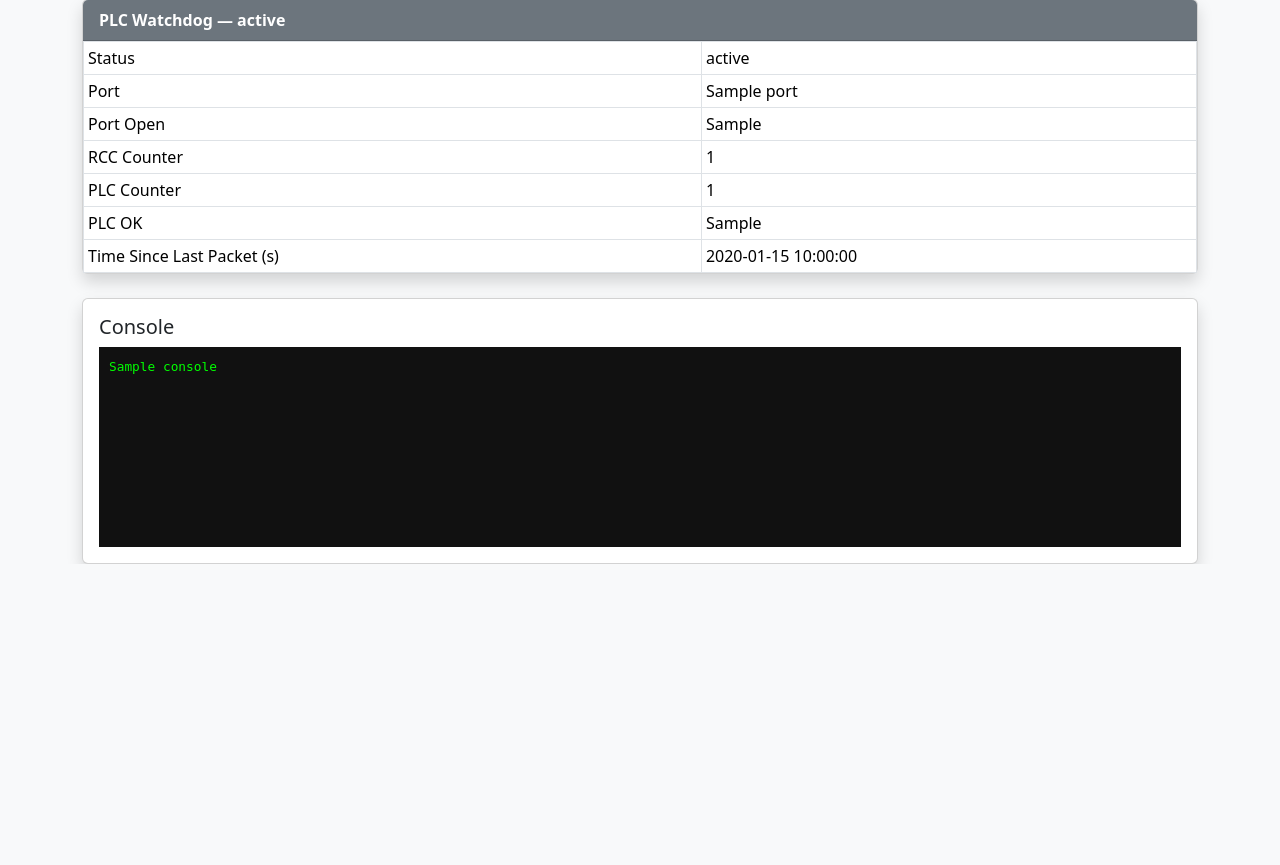
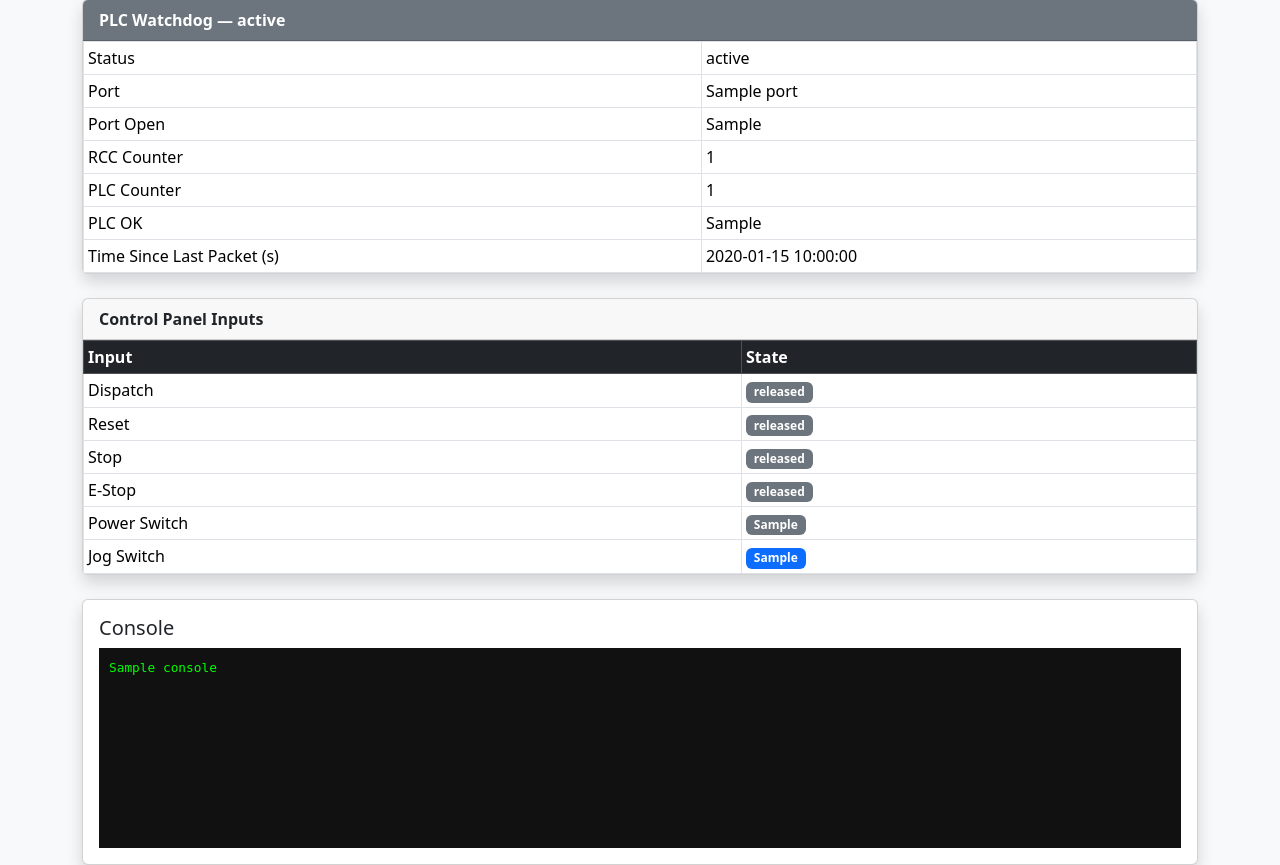
Before and after one commit to Terrier-Ride-Engineering-Club/ride-control-computer, a Python web app: template src/ride_control_computer/webserver/templates/two.html in a window 1280 px wide. Shown: the part 931-1796 px from the top of the page. Before the commit the page ends 1495 px from the top, so only its background shows below. Run offline with Jinja, Linux system fonts and the light colour scheme; the template is opened without the code that fills it: most values are stand-ins (such as "Sample title", 1, 10 or a date in 2020).

Commit message:
add inputs on maint screen

```diff
--- a/src/ride_control_computer/webserver/MockWebserverController.py
+++ b/src/ride_control_computer/webserver/MockWebserverController.py
@@ -213,6 +213,7 @@ class MockWebserverController(WebserverController):
 
             limits = self.getLimitSwitches()
             mc_status_string = self.getMCStatusString()
+            panel_inputs = self._panel.getInputStates() if self._panel else None
             return render_template("two.html",
                 rcc_state=rcc_state,
                 mc_connected=mc_connected,
@@ -230,6 +231,7 @@ class MockWebserverController(WebserverController):
                 last_estop_faults=last_estop_faults,
                 limits=limits,
                 mc_status_string=mc_status_string,
+                panel_inputs=panel_inputs,
             )
 
         @self.app.route('/two-data')
@@ -254,6 +256,7 @@ class MockWebserverController(WebserverController):
             watchdog_details = self.rcc.getWatchdogDetails() if self.rcc else {"status": "DISABLED"}
             limits = self.getLimitSwitches()
             mc_status_string = self.getMCStatusString()
+            panel_inputs = self._panel.getInputStates() if self._panel else None
             return jsonify({
                 "rcc_state": rcc_state,
                 "mc_connected": mc_connected,
@@ -274,6 +277,7 @@ class MockWebserverController(WebserverController):
                 "last_estop_faults": last_estop_faults,
                 "limits": limits,
                 "mc_status_string": mc_status_string,
+                "panel_inputs": panel_inputs,
             })
 
         @self.app.route("/shutdown", methods=["POST"])
--- a/src/ride_control_computer/webserver/templates/two.html
+++ b/src/ride_control_computer/webserver/templates/two.html
@@ -167,6 +167,44 @@
     </div>
 </div>
 
+<!-- ===== CONTROL PANEL INPUTS ===== -->
+<div class="card shadow mb-4" id="panelInputsCard">
+    <div class="card-header fw-bold">Control Panel Inputs</div>
+    <div class="card-body p-0">
+        {% if panel_inputs is none %}
+        <div class="text-muted text-center p-3" id="panelInputsUnavailable">Panel not available</div>
+        {% else %}
+        <table class="table table-sm table-bordered mb-0" id="panelInputsTable">
+            <thead class="table-dark">
+                <tr><th>Input</th><th>State</th></tr>
+            </thead>
+            <tbody id="panelInputsBody">
+                {% set btn_inputs = [
+                    ('Dispatch', panel_inputs.dispatch),
+                    ('Reset',    panel_inputs.reset),
+                    ('Stop',     panel_inputs.stop),
+                    ('E-Stop',   panel_inputs.estop),
+                ] %}
+                {% for label, pressed in btn_inputs %}
+                <tr>
+                    <td>{{ label }}</td>
+                    <td><span class="badge bg-{{ 'warning text-dark' if pressed else 'secondary' }}">{{ 'PRESSED' if pressed else 'released' }}</span></td>
+                </tr>
+                {% endfor %}
+                <tr>
+                    <td>Power Switch</td>
+                    <td><span class="badge bg-{% if panel_inputs.powerSwitch == 'ON' %}success{% elif panel_inputs.powerSwitch == 'MAINTENANCE' %}info{% else %}secondary{% endif %}">{{ panel_inputs.powerSwitch }}</span></td>
+                </tr>
+                <tr>
+                    <td>Jog Switch</td>
+                    <td><span class="badge bg-{% if panel_inputs.jogSwitch == 'NEUTRAL' %}secondary{% else %}primary{% endif %}">{{ panel_inputs.jogSwitch }}</span></td>
+                </tr>
+            </tbody>
+        </table>
+        {% endif %}
+    </div>
+</div>
+
 <!-- ===== CONSOLE ===== -->
 {% if console %}
 <div class="card shadow">
@@ -264,6 +302,31 @@ setInterval(async () => {
     renderFaultTable("lastEstopBody", "lastEstopCard", data.last_estop_faults || [], "No E-Stop recorded this session",
         "bg-warning", "bg-secondary", "border-warning");
 
+    const pi = data.panel_inputs;
+    const panelUnavailable = document.getElementById("panelInputsUnavailable");
+    const panelTable = document.getElementById("panelInputsTable");
+    if (pi) {
+        if (panelUnavailable) panelUnavailable.style.display = "none";
+        if (panelTable) panelTable.style.display = "";
+        const tbody = document.getElementById("panelInputsBody");
+        if (tbody) {
+            const btnLabels = ["Dispatch", "Reset", "Stop", "E-Stop"];
+            const btnKeys   = ["dispatch", "reset", "stop", "estop"];
+            let html = "";
+            for (let i = 0; i < btnLabels.length; i++) {
+                const pressed = pi[btnKeys[i]];
+                html += `<tr><td>${btnLabels[i]}</td><td><span class="badge bg-${pressed ? 'warning text-dark' : 'secondary'}">${pressed ? 'PRESSED' : 'released'}</span></td></tr>`;
+            }
+            const ps = pi.powerSwitch || "OFF";
+            const psCls = ps === "ON" ? "success" : ps === "MAINTENANCE" ? "info" : "secondary";
+            html += `<tr><td>Power Switch</td><td><span class="badge bg-${psCls}">${ps}</span></td></tr>`;
+            const js = pi.jogSwitch || "NEUTRAL";
+            const jsCls = js === "NEUTRAL" ? "secondary" : "primary";
+            html += `<tr><td>Jog Switch</td><td><span class="badge bg-${jsCls}">${js}</span></td></tr>`;
+            tbody.innerHTML = html;
+        }
+    }
+
     const wd = data.watchdog_details || {};
     const wdHeaderColors = { 'OK': 'success', 'TIMEOUT': 'danger', 'PLC_ERROR': 'warning', 'DISCONNECTED': 'warning', 'DISABLED': 'secondary', 'INHIBITED': 'secondary' };
     const wdHeader = document.getElementById("wd-card-header");
```
Also changed, not shown: src/ride_control_computer/control_panel/ControlPanel.py (+7 -0 lines), src/ride_control_computer/control_panel/HardwareControlPanel.py (+18 -4 lines).
